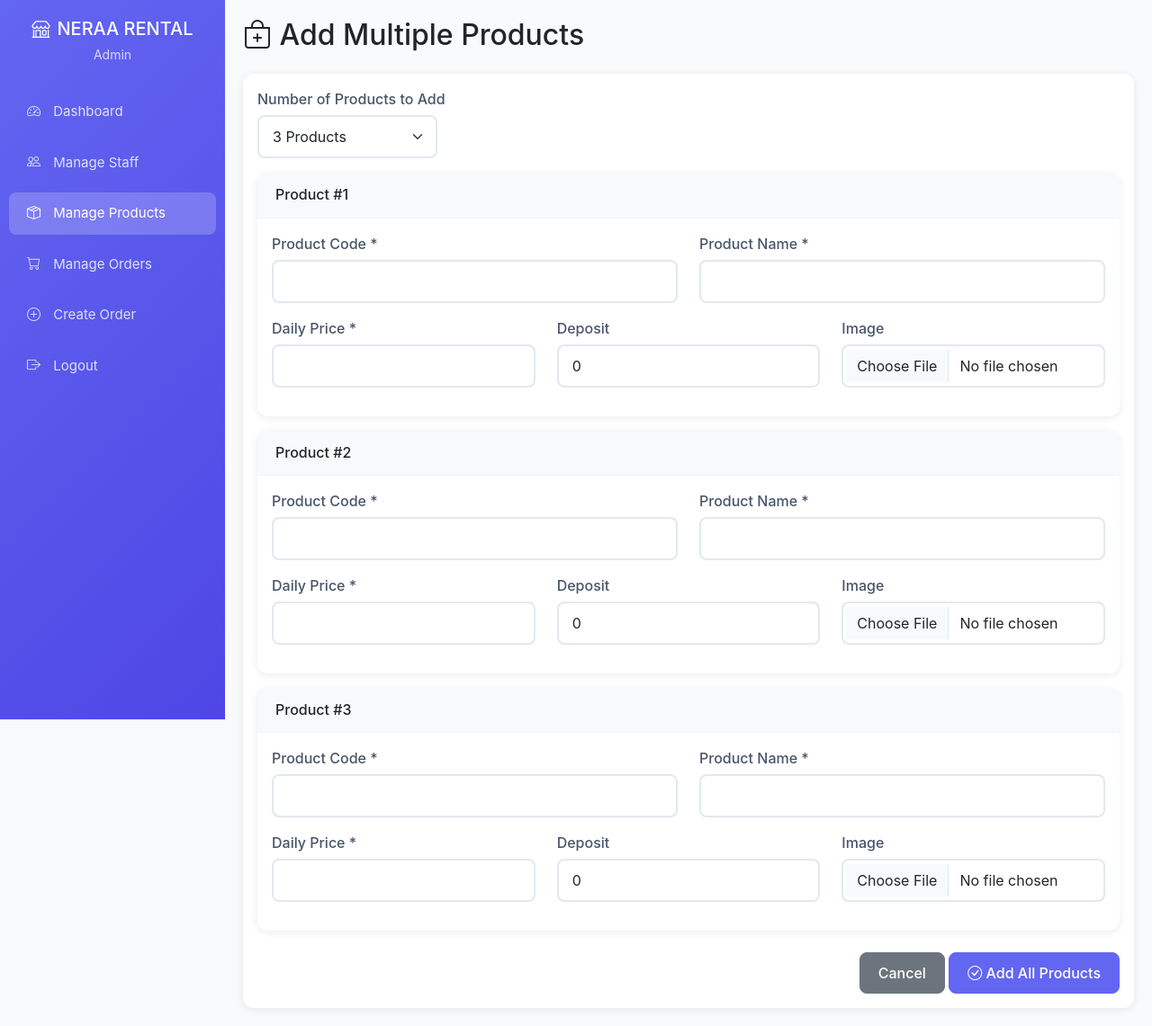
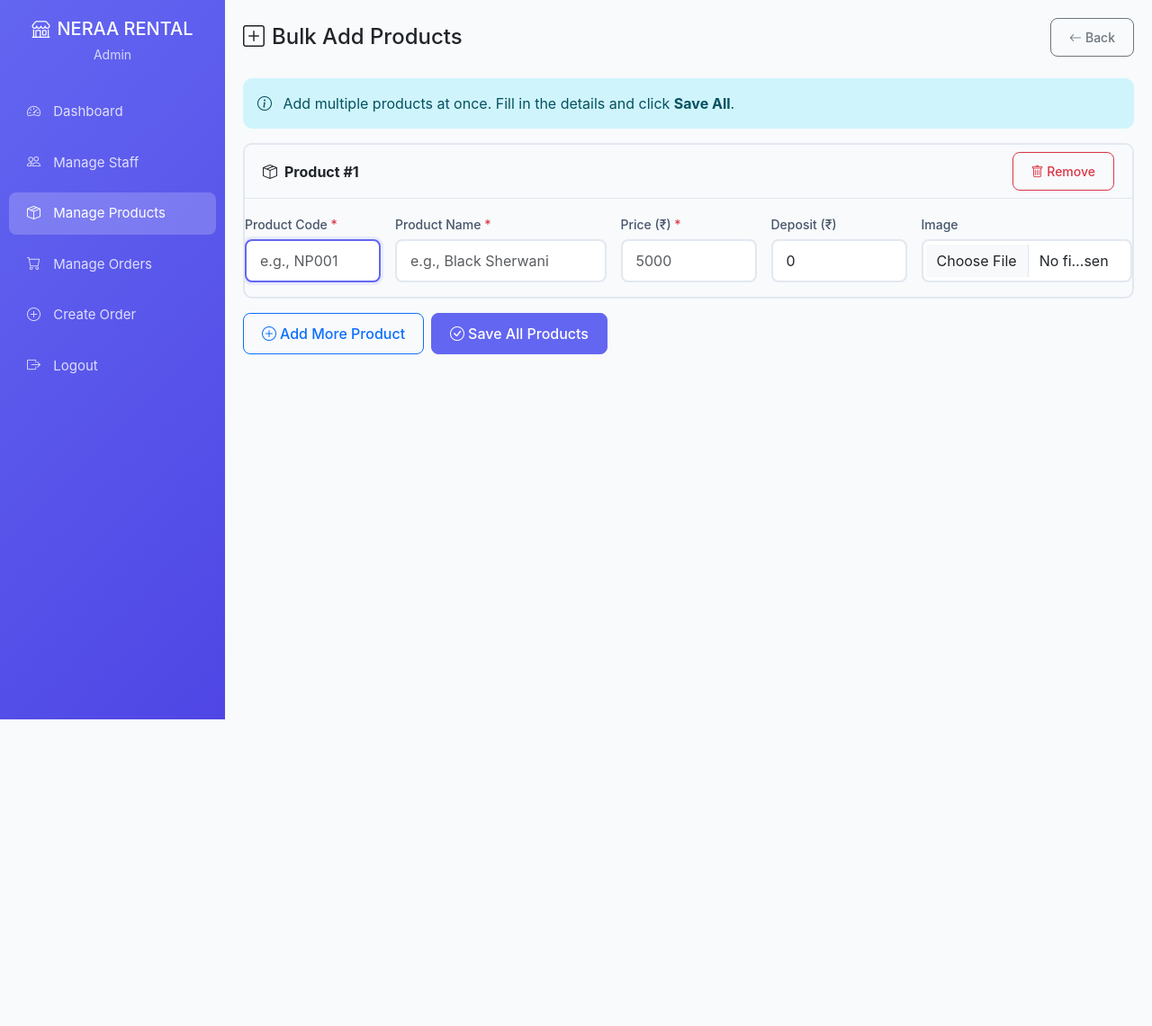
Before and after one commit to dhyey1623/neraarentalhouse, a Flask app: page /admin/products/bulk-add in a window 1280 px wide. Shown: the whole page at 90% size. After the commit the page ends 800 px from the top, so only its background shows below. Run offline with Flask 3, Linux system fonts and the light colour scheme; a user stored in the database is signed in.

Commit message:
Update bulk_add_products.html

```diff
--- a/templates/bulk_add_products.html
+++ b/templates/bulk_add_products.html
@@ -1,90 +1,171 @@
-<!-- ==================== FILE: templates/bulk_add_products.html ==================== -->
-{% extends "base.html" %}
-{% block title %}Bulk Add Products{% endblock %}
+{% extends 'base.html' %}
+
+{% block title %}Bulk Add Products - NERAA Rental{% endblock %}
+
+{% block extra_css %}
+<style>
+    .product-row {
+        border: 2px solid #e2e8f0;
+        border-radius: 10px;
+        margin-bottom: 15px;
+        overflow: hidden;
+    }
+    .product-row .card-header {
+        background: #f8fafc;
+        border-bottom: 1px solid #e2e8f0;
+    }
+    .product-row.has-error {
+        border-color: #ef4444;
+    }
+</style>
+{% endblock %}
 
 {% block content %}
-<h2 class="mb-4"><i class="bi bi-bag-plus"></i> Add Multiple Products</h2>
-
-<div class="card">
-    <div class="card-body">
-        <form method="POST" enctype="multipart/form-data" id="bulkForm">
-            <div class="mb-3">
-                <label class="form-label">Number of Products to Add</label>
-                <select class="form-select" id="productCount" style="max-width: 200px;">
-                    <option value="1">1 Product</option>
-                    <option value="2">2 Products</option>
-                    <option value="3" selected>3 Products</option>
-                    <option value="5">5 Products</option>
-                    <option value="10">10 Products</option>
-                </select>
+<div class="container-fluid px-0">
+    <div class="d-flex justify-content-between align-items-center mb-3 mb-md-4">
+        <h4 class="mb-0"><i class="bi bi-plus-square me-2"></i>Bulk Add Products</h4>
+        <a href="{{ url_for('manage_products') }}" class="btn btn-outline-secondary btn-sm">
+            <i class="bi bi-arrow-left me-1"></i>Back
+        </a>
     </div>
 
+    <div class="alert alert-info">
+        <i class="bi bi-info-circle me-2"></i>
+        Add multiple products at once. Fill in the details and click <strong>Save All</strong>.
+    </div>
+
+    <form method="POST" enctype="multipart/form-data" id="bulkAddForm">
         <div id="productsContainer"></div>
 
-            <div class="text-end mt-4">
-                <a href="{{ url_for('manage_products') }}" class="btn btn-secondary">Cancel</a>
-                <button type="submit" class="btn btn-primary">
-                    <i class="bi bi-check-circle"></i> Add All Products
+        <div class="d-flex gap-2 mt-3 flex-wrap">
+            <button type="button" class="btn btn-outline-primary" onclick="addProductRow()">
+                <i class="bi bi-plus-circle me-1"></i>Add More Product
+            </button>
+            <button type="submit" class="btn btn-primary" id="submitBtn">
+                <i class="bi bi-check-circle me-1"></i>Save All Products
             </button>
         </div>
     </form>
-    </div>
 </div>
 {% endblock %}
 
 {% block extra_js %}
 <script>
-document.addEventListener('DOMContentLoaded', function() {
-    const productCount = document.getElementById('productCount');
+let productCount = 0;
+
+function addProductRow() {
+    productCount++;
     const container = document.getElementById('productsContainer');
 
-    productCount.addEventListener('change', generateForms);
-
-    function generateForms() {
-        const count = parseInt(productCount.value);
-        container.innerHTML = '';
-
-        for (let i = 0; i < count; i++) {
-            const productForm = document.createElement('div');
-            productForm.className = 'card mb-3';
-            productForm.innerHTML = `
-                <div class="card-header bg-light">
-                    <h6 class="mb-0">Product #${i + 1}</h6>
+    const row = document.createElement('div');
+    row.className = 'product-row';
+    row.id = 'productRow' + productCount;
+    row.innerHTML = `
+        <div class="card-header py-2 d-flex justify-content-between align-items-center">
+            <span><strong><i class="bi bi-box-seam me-2"></i>Product #${productCount}</strong></span>
+            <button type="button" class="btn btn-sm btn-outline-danger" onclick="removeProductRow(${productCount})">
+                <i class="bi bi-trash"></i> Remove
+            </button>
         </div>
-                <div class="card-body">
-                    <input type="hidden" name="product_count" value="${count}">
-                    <div class="row">
-                        <div class="col-md-6 mb-3">
-                            <label class="form-label">Product Code *</label>
-                            <input type="text" class="form-control" name="product_code_${i}" required>
+        <div class="card-body py-3">
+            <div class="row g-2 g-md-3">
+                <div class="col-6 col-md-2">
+                    <label class="form-label small">Product Code <span class="text-danger">*</span></label>
+                    <input type="text" name="product_code[]" class="form-control product-code" placeholder="e.g., NP001">
                 </div>
-                        <div class="col-md-6 mb-3">
-                            <label class="form-label">Product Name *</label>
-                            <input type="text" class="form-control" name="name_${i}" required>
+                <div class="col-6 col-md-3">
+                    <label class="form-label small">Product Name <span class="text-danger">*</span></label>
+                    <input type="text" name="name[]" class="form-control product-name" placeholder="e.g., Black Sherwani">
                 </div>
+                <div class="col-4 col-md-2">
+                    <label class="form-label small">Price (₹) <span class="text-danger">*</span></label>
+                    <input type="number" name="rental_price[]" class="form-control product-price" min="0" step="1" placeholder="5000">
                 </div>
-                    <div class="row">
-                        <div class="col-md-4 mb-3">
-                            <label class="form-label">Daily Price *</label>
-                            <input type="number" class="form-control" name="rental_price_daily_${i}" step="0.01" required>
+                <div class="col-4 col-md-2">
+                    <label class="form-label small">Deposit (₹)</label>
+                    <input type="number" name="deposit_amount[]" class="form-control" min="0" step="1" value="0" placeholder="0">
                 </div>
-                        <div class="col-md-4 mb-3">
-                            <label class="form-label">Deposit</label>
-                            <input type="number" class="form-control" name="deposit_amount_${i}" step="0.01" value="0">
-                        </div>
-                        <div class="col-md-4 mb-3">
-                            <label class="form-label">Image</label>
-                            <input type="file" class="form-control" name="image_${i}" accept="image/*">
+                <div class="col-4 col-md-3">
+                    <label class="form-label small">Image</label>
+                    <input type="file" name="image[]" class="form-control" accept="image/*">
                 </div>
             </div>
         </div>
     `;
-            container.appendChild(productForm);
+
+    container.appendChild(row);
+
+    // Focus on the product code field of the new row
+    row.querySelector('.product-code').focus();
+}
+
+function removeProductRow(id) {
+    const row = document.getElementById('productRow' + id);
+    const totalRows = document.querySelectorAll('.product-row').length;
+
+    if (row && totalRows > 1) {
+        row.remove();
+    } else if (totalRows <= 1) {
+        alert('You need at least one product to add!');
     }
 }
 
-    // Generate initial forms
-    generateForms();
+// Form validation before submit
+document.getElementById('bulkAddForm').addEventListener('submit', function(e) {
+    const rows = document.querySelectorAll('.product-row');
+    let hasValidProduct = false;
+    let hasError = false;
+
+    rows.forEach(row => {
+        const code = row.querySelector('.product-code').value.trim();
+        const name = row.querySelector('.product-name').value.trim();
+        const price = row.querySelector('.product-price').value.trim();
+
+        // Remove previous error styling
+        row.classList.remove('has-error');
+
+        // Check if row has any data
+        if (code || name || price) {
+            // If row has some data, all required fields must be filled
+            if (!code || !name || !price) {
+                row.classList.add('has-error');
+                hasError = true;
+            } else {
+                hasValidProduct = true;
+            }
+        }
+    });
+
+    if (hasError) {
+        e.preventDefault();
+        alert('Please fill in all required fields (Code, Name, Price) for each product row with data.');
+        return false;
+    }
+
+    if (!hasValidProduct) {
+        e.preventDefault();
+        alert('Please add at least one product with Code, Name, and Price!');
+        return false;
+    }
+
+    // Show loading state
+    const btn = document.getElementById('submitBtn');
+    btn.disabled = true;
+    btn.innerHTML = '<span class="spinner-border spinner-border-sm me-2"></span>Saving...';
+
+    return true;
+});
+
+// Initialize with one row
+document.addEventListener('DOMContentLoaded', function() {
+    addProductRow();
+});
+
+// Keyboard shortcut: Ctrl+Enter to add new row
+document.addEventListener('keydown', function(e) {
+    if (e.ctrlKey && e.key === 'Enter') {
+        addProductRow();
+    }
 });
 </script>
 {% endblock %}
```
Lines whose indentation alone changed are shown as unchanged.
